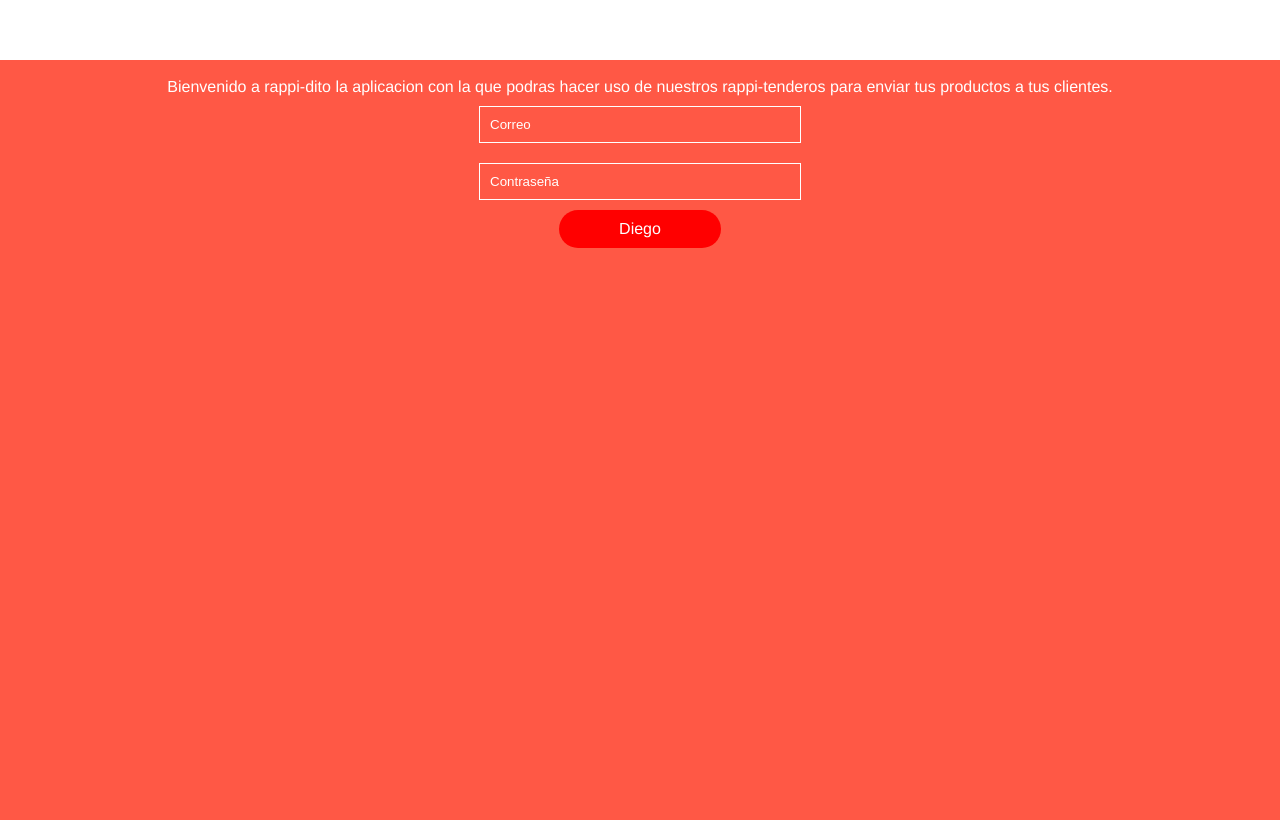
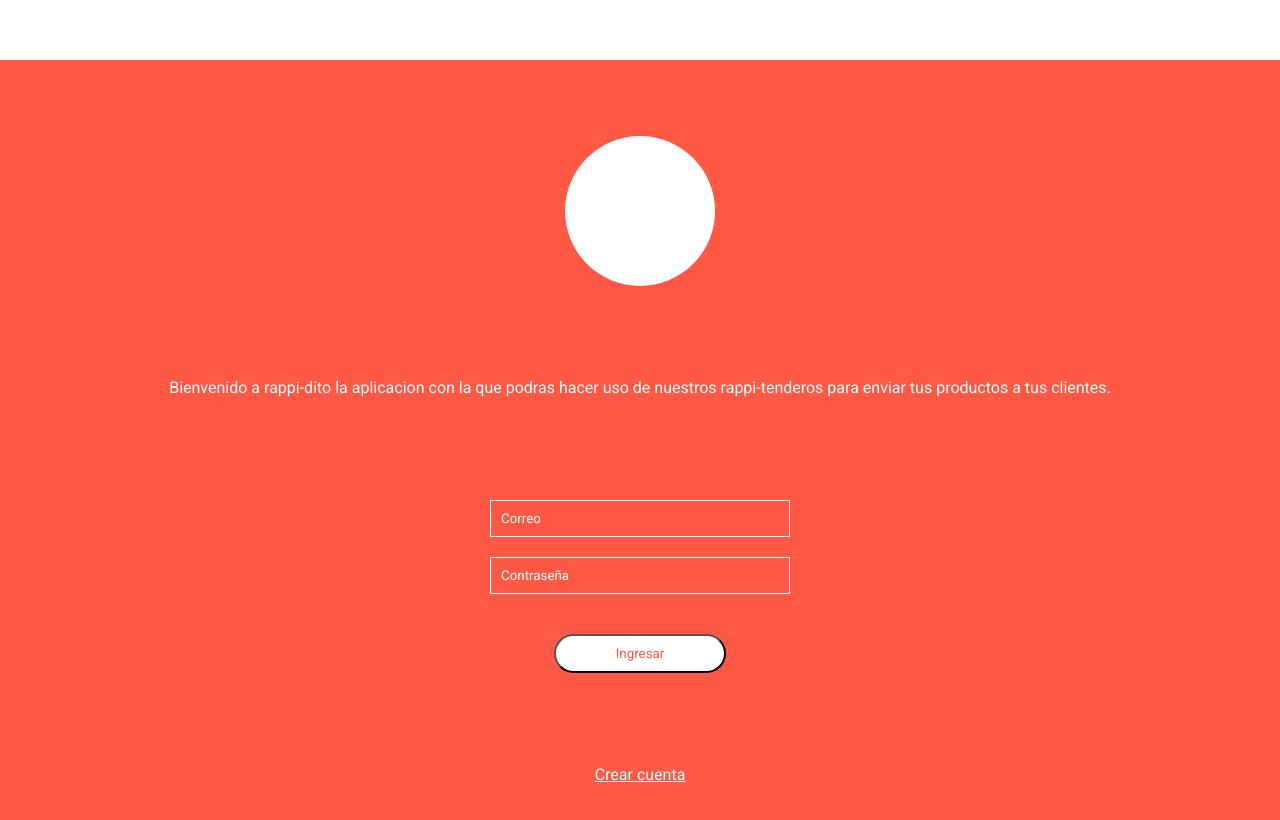
Before and after one commit to gusplayer/angelhack-2017, a Vue app: page /login in a window 1280 px wide. Shown: the top 820 px of the page. Built offline with nearby package versions, Linux system fonts and the light colour scheme; what vuefire would draw is missing.

Commit message:
Construccion del login y registro, y demas mejoras en el codigo

```diff
--- a/index.html
+++ b/index.html
@@ -4,6 +4,7 @@
     <meta charset="utf-8">
     <title>angelhack</title>
     <meta name="viewport" content="width=device-width, initial-scale=1.0 user-scalable=no">
+    <link href="https://fonts.googleapis.com/css?family=Roboto:300,400,700" rel="stylesheet">
   </head>
   <body>
     <div id="app"></div>
--- a/src/App.vue
+++ b/src/App.vue
@@ -6,7 +6,7 @@
 
 <script>
 export default {
-  name: 'app'
+  name: 'app',
 }
 </script>
 
@@ -14,6 +14,8 @@ export default {
   *{
     padding: 0px;
     margin: 0px;
+    box-sizing: border-box;
+    font-family: 'Roboto', sans-serif;
   }
   .screen-padding{
     padding: 30px;
@@ -47,5 +49,10 @@ export default {
     text-decoration: none;
     padding: 10px 60px;
     border-radius: 25px;
+    outline: none;
+  }
+
+  .light{
+    font-weight: lighter;
   }
 </style>
--- a/src/components/clientes.vue
+++ b/src/components/clientes.vue
@@ -1,3 +1,15 @@
 <template>
-	<h1>Clientes</h1>
+	<div class="clientes">
+		<div class="cliente_card">
+			<div></div>
+			<div>
+				<p>Gustavo Moreno</p>
+				<p>3123464232</p>
+				<p>Cll 15 #43c - 23</p>
+			</div>
+		</div>
+	</div>
 </template>
+<style scoped>
+
+</style>
--- a/src/components/login.vue
+++ b/src/components/login.vue
@@ -1,14 +1,15 @@
 <template>
-	<div class="login">
+	<div class="login screen-padding">
 		<figure class="login_logo">
 			<img src="">
 		</figure>
 		<p class="login_text">Bienvenido a rappi-dito la aplicacion con la que podras hacer uso de nuestros rappi-tenderos para enviar tus productos a tus clientes.</p>
 		<div class="login_form">
-			<input type="email" placeholder="Correo" class="input">
-			<input type="password" placeholder="Contraseña" class="input">
-			<router-link to="in" class="btnAction">{{name}}</router-link>
+			<input type="email" v-model="email" placeholder="Correo" class="input">
+			<input type="password" v-model="password" placeholder="Contraseña" class="input">
+			<button class="btnAction" v-on:click="loginUser">Ingresar</button>
 		</div>
+		<router-link to="registro" class="btnSignin">Crear cuenta</router-link>
 	</div>
 </template>
 
@@ -16,12 +17,22 @@
 	export default{
 		data(){
 			return{
-
+				email: '',
+				password: '',
 			}
 		},
-		computed: {
-			name() {
-				return this.$store.state.name;
+		methods: {
+			loginUser() {
+				firebase.auth().signInWithEmailAndPassword(this.email, this.password).catch(function(error) {
+				  // Handle Errors here.
+				  var errorCode = error.code;
+				  var errorMessage = error.message;
+				  console.log(error)
+				  // ...
+				});
+				this.email = '';
+				this.password = '';
+				this.$router.push('in/ordenes')
 			}
 		}
 	}
@@ -32,14 +43,35 @@
 		width: 100%;
 		height: 100vh;
 		background-color: #ff5845;
+		display: flex;
+		flex-direction: column;
+		align-items: center;
+		justify-content: space-around;
+	}
+	.login_logo{
+		background-color: #FFF;
+		max-width: 150px;
+		width: 100%;
+		max-height: 150px;
+		height: 100%;
+		border-radius: 50%;
 	}
 	.login_text{
 		color: #FFF;
 	}
 	.login_form{
+		width: 100%;
 		display: flex;
 		flex-direction: column;
 		justify-content: center;
 		align-items: center;
 	}
+	.btnAction{
+		margin-top: 30px;
+		background-color: #FFF;
+		color: #ff5845;
+	}
+	.btnSignin{
+		color: #FFF;
+	}
 </style>
--- a/src/components/ordenes.vue
+++ b/src/components/ordenes.vue
@@ -1,3 +1,15 @@
 <template>
+	<div>
 	<h1>Ordenes</h1>
+		<p v-for="user in ususarios" >{{user}}</p>
+	</div>
 </template>
+<script>
+	export default{
+		computed: {
+			ususarios() {
+				return this.$store.state.users
+			}
+		}
+	}
+</script>
--- a/src/components/registro.vue
+++ b/src/components/registro.vue
@@ -1,3 +1,95 @@
 <template>
-	<h1>Registro</h1>
+	<div class="registro screen-padding">
+		<div class="registro_header">
+			<h2 class="registro_title light">Crea tu cuenta</h2>
+			<p class="registro_text">No te preocupes por tus envios</p>
+		</div>
+		<div class="registro_form">
+			<input type="email" v-model="email" placeholder="Correo" class="input">
+			<input type="password" v-model="password" placeholder="Contraseña" class="input">
+			<input type="text" class="input" v-model="store_name" placeholder="Nombre de la tienda">
+			<input type="text" class="input" v-model="address" placeholder="Direccion">
+			<input type="text" class="input" v-model="phone_number" placeholder="Celular">
+			<button class="btnAction" v-on:click="saveUser" >Crear</button>
+		</div>
+	</div>
 </template>
+<script>
+	export default{
+		data() {
+			return{
+				email: '',
+				password: '',
+				store_name: '',
+				address: '',
+				phone_number: '',
+			}
+		},
+		computed: {
+
+		},
+		methods: {
+			saveUser(){
+				let store_name = this.store_name;
+				let address = this.address;
+				let phone_number = this.phone_number;
+				firebase.auth().createUserWithEmailAndPassword(this.email, this.password).then(function() {
+				}).catch(function(error) {
+				  // Handle Errors here.
+				  var errorCode = error.code;
+				  var errorMessage = error.message;
+				  // ...
+				});
+				firebase.auth().onAuthStateChanged(function(user) {
+				  if (user) {
+			      	firebase.database().ref('users/').push({
+						uid: firebase.auth().currentUser.uid,
+						storename: store_name,
+						address: address,
+						phonenumber: phone_number,
+					});
+				  } else {
+				    // No user is signed in.
+				  }
+				});
+
+				this.email = '';
+				this.password = '';
+				this.store_name = '';
+				this.address = '';
+				this.phone_number = '';
+				this.$router.push('/in/ordenes');
+			}
+		}
+	}
+</script>
+<style scoped>
+	.registro{
+		width: 100%;
+		height: 100vh;
+		background-color: #ff5845;
+		display: flex;
+		flex-direction: column;
+		align-items: center;
+		justify-content: space-around;
+	}
+	.registro_header{
+		color:#FFF;
+		display: flex;
+		flex-direction: column;
+		justify-content: center;
+		align-items: center;
+	}
+	.registro_form{
+		width: 100%;
+		display: flex;
+		flex-direction: column;
+		justify-content: center;
+		align-items: center;
+	}
+	.btnAction{
+		margin-top: 30px;
+		background-color: #FFF;
+		color: #ff5845;
+	}
+</style>
--- a/src/components/splash.vue
+++ b/src/components/splash.vue
@@ -1,6 +1,6 @@
 <template>
 	<div>
-			<h1 v-for="user in usuarios" >{{user.nombre}}</h1>
+		<h1>Logo</h1>
 	</div>
 </template>
 <script>
@@ -17,8 +17,8 @@ const config = {
     messagingSenderId: "532482512198"
 }
 firebase.initializeApp(config);
-var db = firebase.database()
-
+window.firebase = firebase;
+let db = firebase.database();
 Vue.use(VueFire)
 export default{
 	firebase: {
@@ -26,6 +26,7 @@ export default{
 	},
 	mounted() {
 		this.$store.state.users = this.users;
+		this.$store.state.fire = firebase.auth();
 	},
 	computed: {
 		usuarios() {
--- a/src/store/store.js
+++ b/src/store/store.js
@@ -7,5 +7,6 @@ export const store = new Vuex.Store({
 	state: {
 		name: 'Diego',
 		users: [],
+		fire: null,
 	}
 })
```
